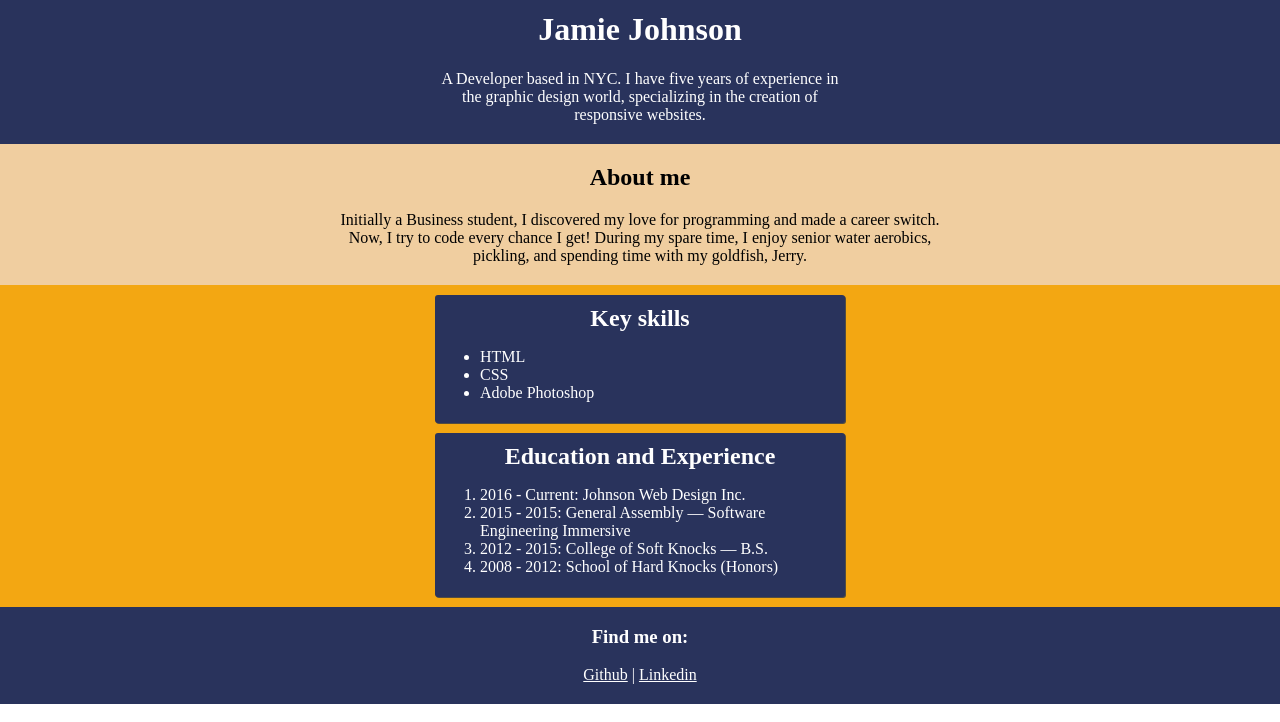
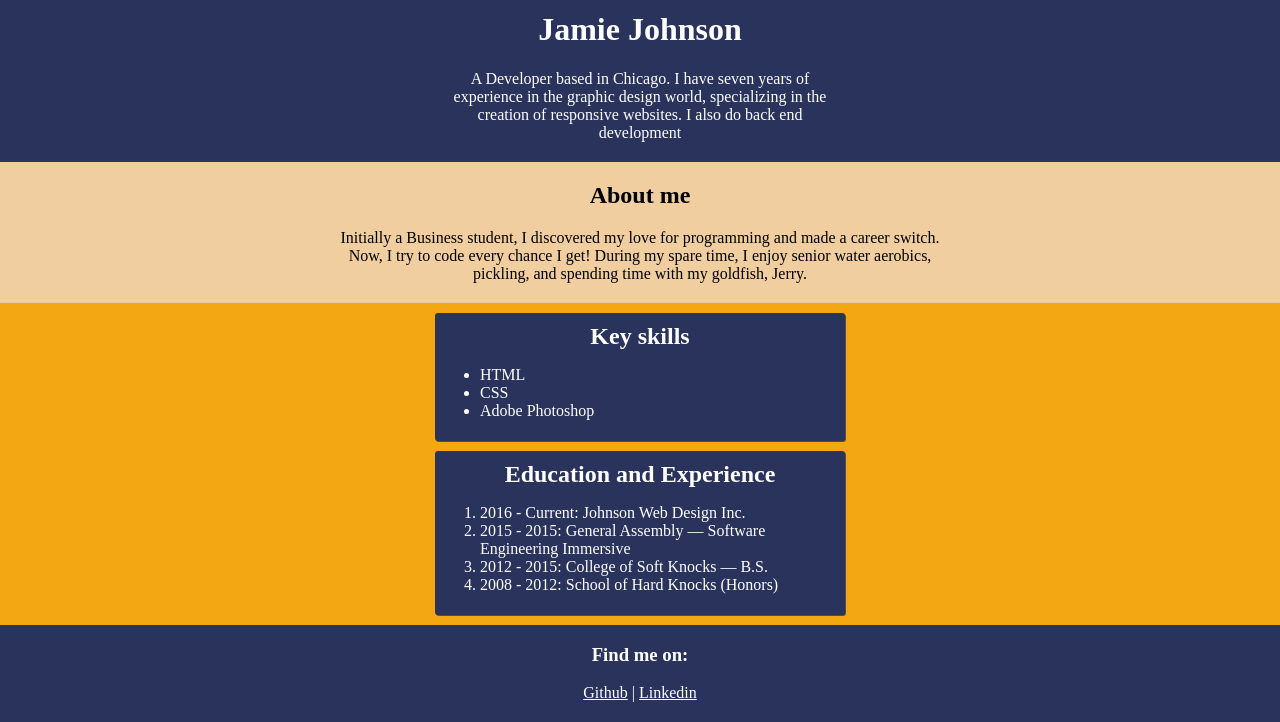
Before and after one commit to terencelimsayjian/my-portfolio, a plain HTML site: page index.html in a window 1280 px wide. Shown: the part 208-930 px from the top of the page. Drawn offline with Linux system fonts and the light colour scheme.

Commit message:
Update experience and location in profile

```diff
--- a/index.html
+++ b/index.html
@@ -16,9 +16,9 @@
         <img src="images/profile_picture.jpg" alt="Profile Picture" height="150" width="150" class="profile-picture">
 
         <h1 class="profile-title">Jamie Johnson</h1>
-        <p class="subtitle">A Developer based in NYC. I have five years of experience in the graphic design world,
+        <p class="subtitle">A Developer based in Chicago. I have seven years of experience in the graphic design world,
             specializing in the
-            creation of responsive websites.</p>
+            creation of responsive websites. I also do back end development</p>
 
     </div>
 
```
